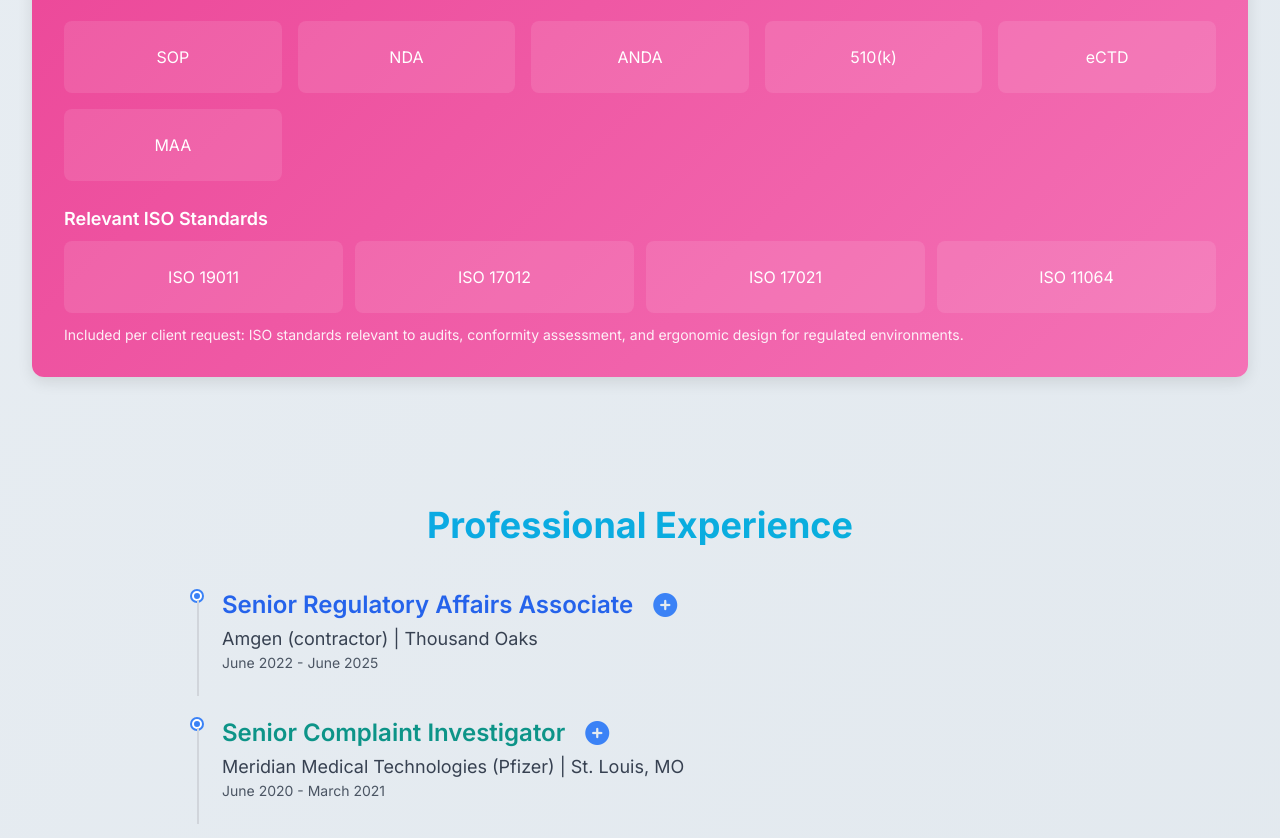
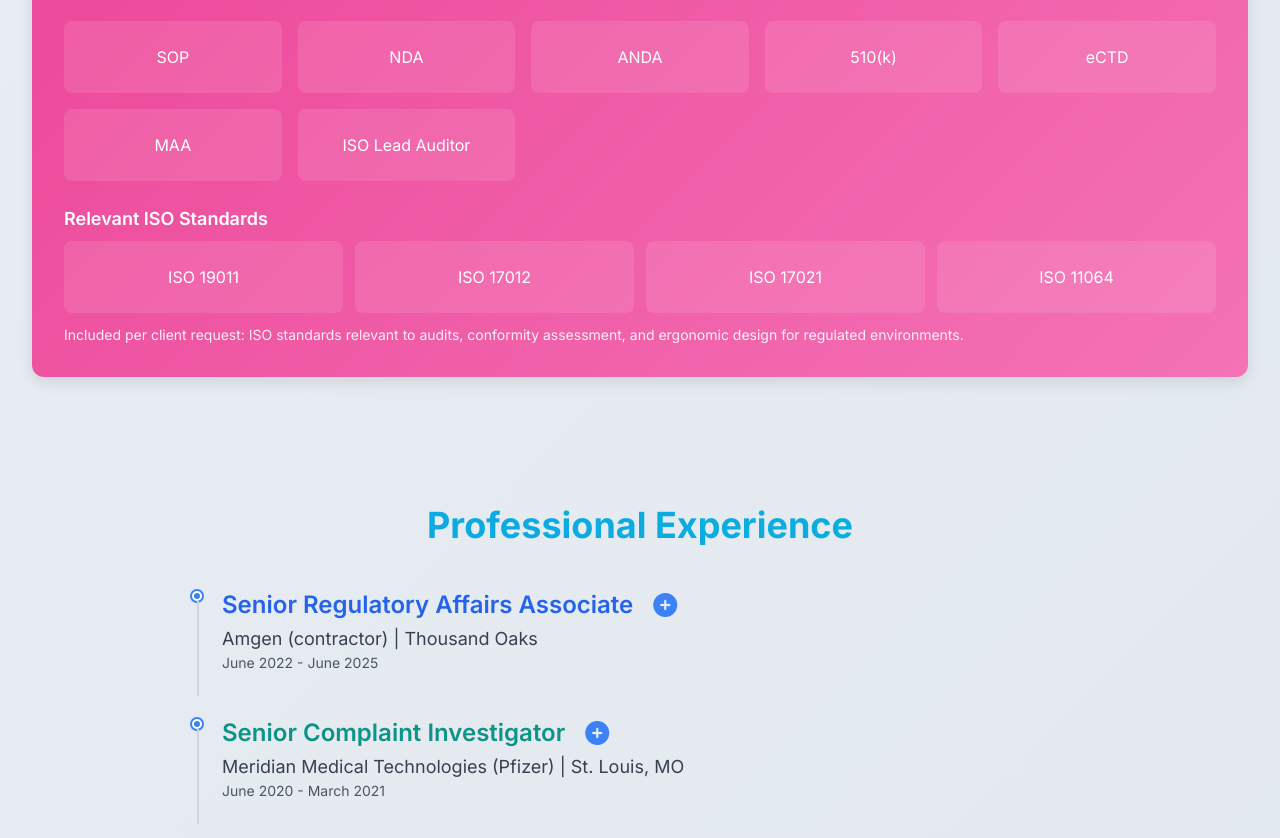
Before and after one commit to Indrakumar33/evelyn-portfolio, a plain HTML site: page index.html in a window 1280 px wide. Shown: the part 4818-5656 px from the top of the page. Drawn offline with nearby package versions, Linux system fonts and the light colour scheme.

Commit message:
Update index.html

```diff
--- a/index.html
+++ b/index.html
@@ -614,6 +614,7 @@
                 <div class="doc-item">510(k)</div>
                 <div class="doc-item">eCTD</div>
                 <div class="doc-item">MAA</div>
+                <div class="doc-item">ISO Lead Auditor</div>
             </div>
 
             <div class="mt-6">
```
